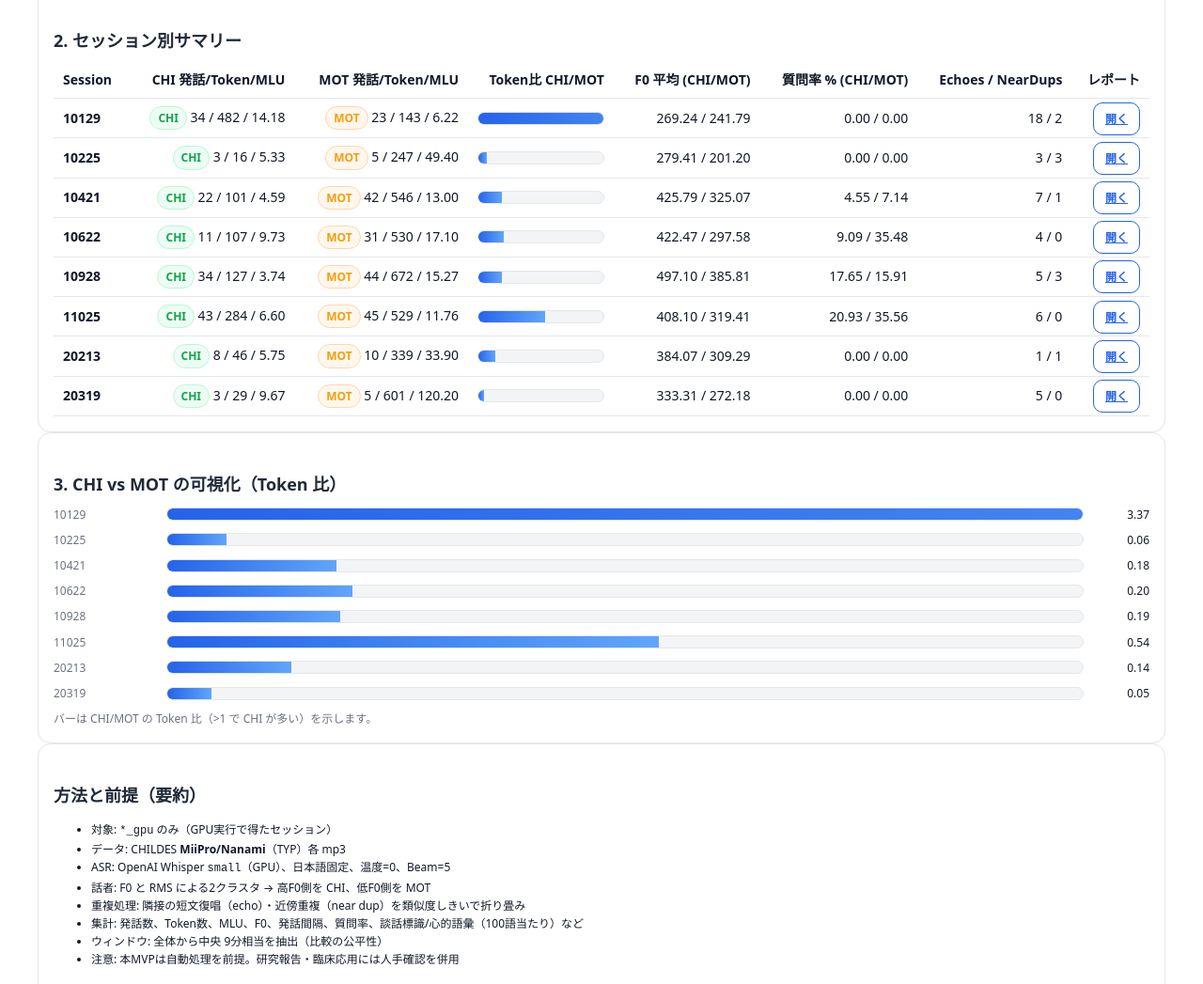
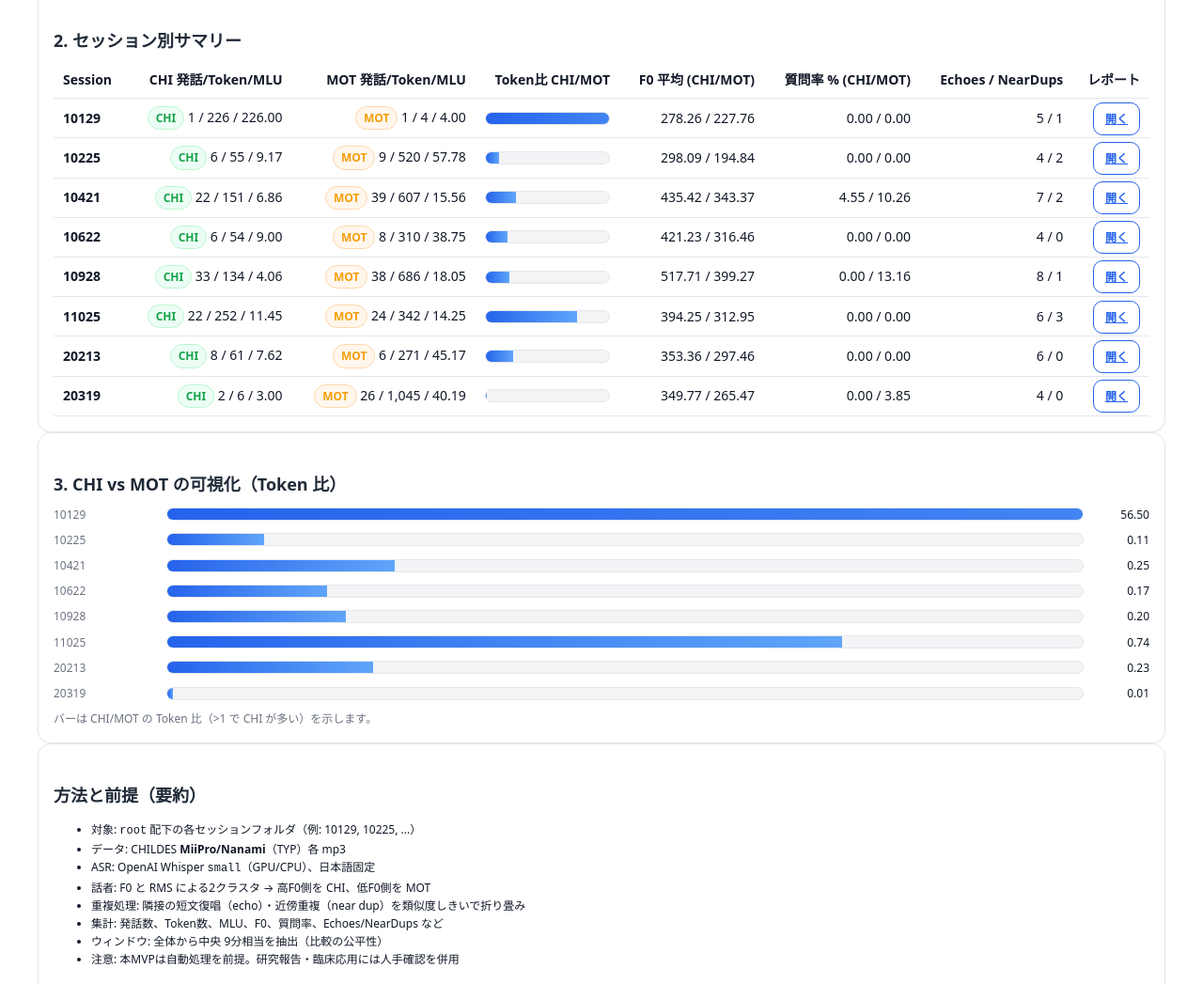
Before and after one commit to leadlea/asd, a plain HTML site: page docs/nanami/index.html in a window 1280 px wide. Shown: the part 373-1420 px from the top of the page at 94% size. Drawn offline with Linux system fonts and the light colour scheme.

```diff
--- a/docs/nanami/index.html
+++ b/docs/nanami/index.html
@@ -42,9 +42,9 @@
 <body>
 <div class="wrap">
   <h1>ASD 音声MVP ダッシュボード（Nanami / TYP）</h1>
-  <p class="lead">MiiPro/Nanami（TYP）の *_gpu セッションを統合し、CHI/MOT 指標を横断表示しています。各行の「開く」から詳細レポート（report.html）に遷移できます。</p>
+  <p class="lead">MiiPro/Nanami（TYP）のセッションフォルダ群から、CHI/MOT 指標を横断表示しています。各行の「開く」から詳細レポート（report.html）に遷移できます。</p>
 
-  <div class="meta">Generated at: 2025-11-10 18:47:52</div>
+  <div class="meta">Generated at: 2025-11-16 20:02:41</div>
 
   <div class="card">
     <h2>1. 概況（山下先生向け説明）</h2>
@@ -52,8 +52,8 @@
       <div>
         <div class="kvs">
           <div class="kv"><div class="t">セッション数</div><div class="v">8</div></div>
-          <div class="kv"><div class="t">総トークン数（CHI / MOT）</div><div class="v">1,192 / 3,607</div></div>
-          <div class="kv"><div class="t">平均MLU（CHI / MOT）</div><div class="v">7.45 / 33.36</div></div>
+          <div class="kv"><div class="t">総トークン数（CHI / MOT）</div><div class="v">939 / 3,785</div></div>
+          <div class="kv"><div class="t">平均MLU（CHI / MOT）</div><div class="v">34.65 / 29.22</div></div>
         </div>
       </div>
       <div class="card">
@@ -87,90 +87,90 @@
 
         <tr>
           <td class="label"><b>10129</b></td>
-          <td><span class="pill pill-chi">CHI</span> 34 / 482 / 14.18</td>
-          <td><span class="pill pill-mot">MOT</span> 23 / 143 / 6.22</td>
-          <td><div class="bar" title="3.37"><span style="width:200.0%"></span></div></td>
-          <td>269.24 / 241.79</td>
+          <td><span class="pill pill-chi">CHI</span> 1 / 226 / 226.00</td>
+          <td><span class="pill pill-mot">MOT</span> 1 / 4 / 4.00</td>
+          <td><div class="bar" title="56.50"><span style="width:200.0%"></span></div></td>
+          <td>278.26 / 227.76</td>
           <td>0.00 / 0.00</td>
-          <td>18 / 2</td>
-          <td><a class="btn btn-outline small" href="./10129_gpu/report.html" target="_blank">開く</a></td>
+          <td>5 / 1</td>
+          <td><a class="btn btn-outline small" href="./10129/report.html" target="_blank">開く</a></td>
         </tr>
 
         <tr>
           <td class="label"><b>10225</b></td>
-          <td><span class="pill pill-chi">CHI</span> 3 / 16 / 5.33</td>
-          <td><span class="pill pill-mot">MOT</span> 5 / 247 / 49.40</td>
-          <td><div class="bar" title="0.06"><span style="width:6.477732793522267%"></span></div></td>
-          <td>279.41 / 201.20</td>
+          <td><span class="pill pill-chi">CHI</span> 6 / 55 / 9.17</td>
+          <td><span class="pill pill-mot">MOT</span> 9 / 520 / 57.78</td>
+          <td><div class="bar" title="0.11"><span style="width:10.576923076923077%"></span></div></td>
+          <td>298.09 / 194.84</td>
           <td>0.00 / 0.00</td>
-          <td>3 / 3</td>
-          <td><a class="btn btn-outline small" href="./10225_gpu/report.html" target="_blank">開く</a></td>
+          <td>4 / 2</td>
+          <td><a class="btn btn-outline small" href="./10225/report.html" target="_blank">開く</a></td>
         </tr>
 
         <tr>
           <td class="label"><b>10421</b></td>
-          <td><span class="pill pill-chi">CHI</span> 22 / 101 / 4.59</td>
-          <td><span class="pill pill-mot">MOT</span> 42 / 546 / 13.00</td>
-          <td><div class="bar" title="0.18"><span style="width:18.4981684981685%"></span></div></td>
-          <td>425.79 / 325.07</td>
-          <td>4.55 / 7.14</td>
-          <td>7 / 1</td>
-          <td><a class="btn btn-outline small" href="./10421_gpu/report.html" target="_blank">開く</a></td>
+          <td><span class="pill pill-chi">CHI</span> 22 / 151 / 6.86</td>
+          <td><span class="pill pill-mot">MOT</span> 39 / 607 / 15.56</td>
+          <td><div class="bar" title="0.25"><span style="width:24.87644151565074%"></span></div></td>
+          <td>435.42 / 343.37</td>
+          <td>4.55 / 10.26</td>
+          <td>7 / 2</td>
+          <td><a class="btn btn-outline small" href="./10421/report.html" target="_blank">開く</a></td>
         </tr>
 
         <tr>
           <td class="label"><b>10622</b></td>
-          <td><span class="pill pill-chi">CHI</span> 11 / 107 / 9.73</td>
-          <td><span class="pill pill-mot">MOT</span> 31 / 530 / 17.10</td>
-          <td><div class="bar" title="0.20"><span style="width:20.18867924528302%"></span></div></td>
-          <td>422.47 / 297.58</td>
-          <td>9.09 / 35.48</td>
+          <td><span class="pill pill-chi">CHI</span> 6 / 54 / 9.00</td>
+          <td><span class="pill pill-mot">MOT</span> 8 / 310 / 38.75</td>
+          <td><div class="bar" title="0.17"><span style="width:17.419354838709676%"></span></div></td>
+          <td>421.23 / 316.46</td>
+          <td>0.00 / 0.00</td>
           <td>4 / 0</td>
-          <td><a class="btn btn-outline small" href="./10622_gpu/report.html" target="_blank">開く</a></td>
+          <td><a class="btn btn-outline small" href="./10622/report.html" target="_blank">開く</a></td>
         </tr>
 
         <tr>
           <td class="label"><b>10928</b></td>
-          <td><span class="pill pill-chi">CHI</span> 34 / 127 / 3.74</td>
-          <td><span class="pill pill-mot">MOT</span> 44 / 672 / 15.27</td>
-          <td><div class="bar" title="0.19"><span style="width:18.898809523809522%"></span></div></td>
-          <td>497.10 / 385.81</td>
-          <td>17.65 / 15.91</td>
-          <td>5 / 3</td>
-          <td><a class="btn btn-outline small" href="./10928_gpu/report.html" target="_blank">開く</a></td>
+          <td><span class="pill pill-chi">CHI</span> 33 / 134 / 4.06</td>
+          <td><span class="pill pill-mot">MOT</span> 38 / 686 / 18.05</td>
+          <td><div class="bar" title="0.20"><span style="width:19.533527696793%"></span></div></td>
+          <td>517.71 / 399.27</td>
+          <td>0.00 / 13.16</td>
+          <td>8 / 1</td>
+          <td><a class="btn btn-outline small" href="./10928/report.html" target="_blank">開く</a></td>
         </tr>
 
         <tr>
           <td class="label"><b>11025</b></td>
-          <td><span class="pill pill-chi">CHI</span> 43 / 284 / 6.60</td>
-          <td><span class="pill pill-mot">MOT</span> 45 / 529 / 11.76</td>
-          <td><div class="bar" title="0.54"><span style="width:53.68620037807184%"></span></div></td>
-          <td>408.10 / 319.41</td>
-          <td>20.93 / 35.56</td>
-          <td>6 / 0</td>
-          <td><a class="btn btn-outline small" href="./11025_gpu/report.html" target="_blank">開く</a></td>
+          <td><span class="pill pill-chi">CHI</span> 22 / 252 / 11.45</td>
+          <td><span class="pill pill-mot">MOT</span> 24 / 342 / 14.25</td>
+          <td><div class="bar" title="0.74"><span style="width:73.68421052631578%"></span></div></td>
+          <td>394.25 / 312.95</td>
+          <td>0.00 / 0.00</td>
+          <td>6 / 3</td>
+          <td><a class="btn btn-outline small" href="./11025/report.html" target="_blank">開く</a></td>
         </tr>
 
         <tr>
           <td class="label"><b>20213</b></td>
-          <td><span class="pill pill-chi">CHI</span> 8 / 46 / 5.75</td>
-          <td><span class="pill pill-mot">MOT</span> 10 / 339 / 33.90</td>
-          <td><div class="bar" title="0.14"><span style="width:13.569321533923304%"></span></div></td>
-          <td>384.07 / 309.29</td>
+          <td><span class="pill pill-chi">CHI</span> 8 / 61 / 7.62</td>
+          <td><span class="pill pill-mot">MOT</span> 6 / 271 / 45.17</td>
+          <td><div class="bar" title="0.23"><span style="width:22.509225092250922%"></span></div></td>
+          <td>353.36 / 297.46</td>
           <td>0.00 / 0.00</td>
-          <td>1 / 1</td>
-          <td><a class="btn btn-outline small" href="./20213_gpu/report.html" target="_blank">開く</a></td>
+          <td>6 / 0</td>
+          <td><a class="btn btn-outline small" href="./20213/report.html" target="_blank">開く</a></td>
         </tr>
 
         <tr>
           <td class="label"><b>20319</b></td>
-          <td><span class="pill pill-chi">CHI</span> 3 / 29 / 9.67</td>
-          <td><span class="pill pill-mot">MOT</span> 5 / 601 / 120.20</td>
-          <td><div class="bar" title="0.05"><span style="width:4.825291181364393%"></span></div></td>
-          <td>333.31 / 272.18</td>
-          <td>0.00 / 0.00</td>
-          <td>5 / 0</td>
-          <td><a class="btn btn-outline small" href="./20319_gpu/report.html" target="_blank">開く</a></td>
+          <td><span class="pill pill-chi">CHI</span> 2 / 6 / 3.00</td>
+          <td><span class="pill pill-mot">MOT</span> 26 / 1,045 / 40.19</td>
+          <td><div class="bar" title="0.01"><span style="width:0.5741626794258373%"></span></div></td>
+          <td>349.77 / 265.47</td>
+          <td>0.00 / 3.85</td>
+          <td>4 / 0</td>
+          <td><a class="btn btn-outline small" href="./20319/report.html" target="_blank">開く</a></td>
         </tr>
 
       </tbody>
@@ -183,49 +183,49 @@
         <div style="display:grid;grid-template-columns:110px 1fr 60px;gap:10px;align-items:center;margin:8px 0;">
           <div class="muted small">10129</div>
           <div class="bar"><span style="width:200.0%"></span></div>
-          <div class="right small">3.37</div>
+          <div class="right small">56.50</div>
         </div>
 
         <div style="display:grid;grid-template-columns:110px 1fr 60px;gap:10px;align-items:center;margin:8px 0;">
           <div class="muted small">10225</div>
-          <div class="bar"><span style="width:6.477732793522267%"></span></div>
-          <div class="right small">0.06</div>
+          <div class="bar"><span style="width:10.576923076923077%"></span></div>
+          <div class="right small">0.11</div>
         </div>
 
         <div style="display:grid;grid-template-columns:110px 1fr 60px;gap:10px;align-items:center;margin:8px 0;">
           <div class="muted small">10421</div>
-          <div class="bar"><span style="width:18.4981684981685%"></span></div>
-          <div class="right small">0.18</div>
+          <div class="bar"><span style="width:24.87644151565074%"></span></div>
+          <div class="right small">0.25</div>
         </div>
 
         <div style="display:grid;grid-template-columns:110px 1fr 60px;gap:10px;align-items:center;margin:8px 0;">
           <div class="muted small">10622</div>
-          <div class="bar"><span style="width:20.18867924528302%"></span></div>
+          <div class="bar"><span style="width:17.419354838709676%"></span></div>
+          <div class="right small">0.17</div>
+        </div>
+
+        <div style="display:grid;grid-template-columns:110px 1fr 60px;gap:10px;align-items:center;margin:8px 0;">
+          <div class="muted small">10928</div>
+          <div class="bar"><span style="width:19.533527696793%"></span></div>
           <div class="right small">0.20</div>
         </div>
 
         <div style="display:grid;grid-template-columns:110px 1fr 60px;gap:10px;align-items:center;margin:8px 0;">
-          <div class="muted small">10928</div>
-          <div class="bar"><span style="width:18.898809523809522%"></span></div>
-          <div class="right small">0.19</div>
-        </div>
-
-        <div style="display:grid;grid-template-columns:110px 1fr 60px;gap:10px;align-items:center;margin:8px 0;">
           <div class="muted small">11025</div>
-          <div class="bar"><span style="width:53.68620037807184%"></span></div>
-          <div class="right small">0.54</div>
+          <div class="bar"><span style="width:73.68421052631578%"></span></div>
+          <div class="right small">0.74</div>
         </div>
 
         <div style="display:grid;grid-template-columns:110px 1fr 60px;gap:10px;align-items:center;margin:8px 0;">
           <div class="muted small">20213</div>
-          <div class="bar"><span style="width:13.569321533923304%"></span></div>
-          <div class="right small">0.14</div>
+          <div class="bar"><span style="width:22.509225092250922%"></span></div>
+          <div class="right small">0.23</div>
         </div>
 
         <div style="display:grid;grid-template-columns:110px 1fr 60px;gap:10px;align-items:center;margin:8px 0;">
           <div class="muted small">20319</div>
-          <div class="bar"><span style="width:4.825291181364393%"></span></div>
-          <div class="right small">0.05</div>
+          <div class="bar"><span style="width:0.5741626794258373%"></span></div>
+          <div class="right small">0.01</div>
         </div>
 
     <div class="footnote">バーは CHI/MOT の Token 比（&gt;1 で CHI が多い）を示します。</div>
@@ -234,12 +234,12 @@
   <div class="card">
     <h2>方法と前提（要約）</h2>
     <ul class="small">
-      <li>対象: <code>*_gpu</code> のみ（GPU実行で得たセッション）</li>
+      <li>対象: <code>root</code> 配下の各セッションフォルダ（例: 10129, 10225, ...）</li>
       <li>データ: CHILDES <b>MiiPro/Nanami</b>（TYP）各 mp3</li>
-      <li>ASR: OpenAI Whisper <code>small</code>（GPU）、日本語固定、温度=0、Beam=5</li>
+      <li>ASR: OpenAI Whisper <code>small</code>（GPU/CPU）、日本語固定</li>
       <li>話者: F0 と RMS による2クラスタ → 高F0側を CHI、低F0側を MOT</li>
       <li>重複処理: 隣接の短文復唱（echo）・近傍重複（near dup）を類似度しきいで折り畳み</li>
-      <li>集計: 発話数、Token数、MLU、F0、発話間隔、質問率、談話標識/心的語彙（100語当たり）など</li>
+      <li>集計: 発話数、Token数、MLU、F0、質問率、Echoes/NearDups など</li>
       <li>ウィンドウ: 全体から中央 9分相当を抽出（比較の公平性）</li>
       <li>注意: 本MVPは自動処理を前提。研究報告・臨床応用には人手確認を併用</li>
     </ul>
```
